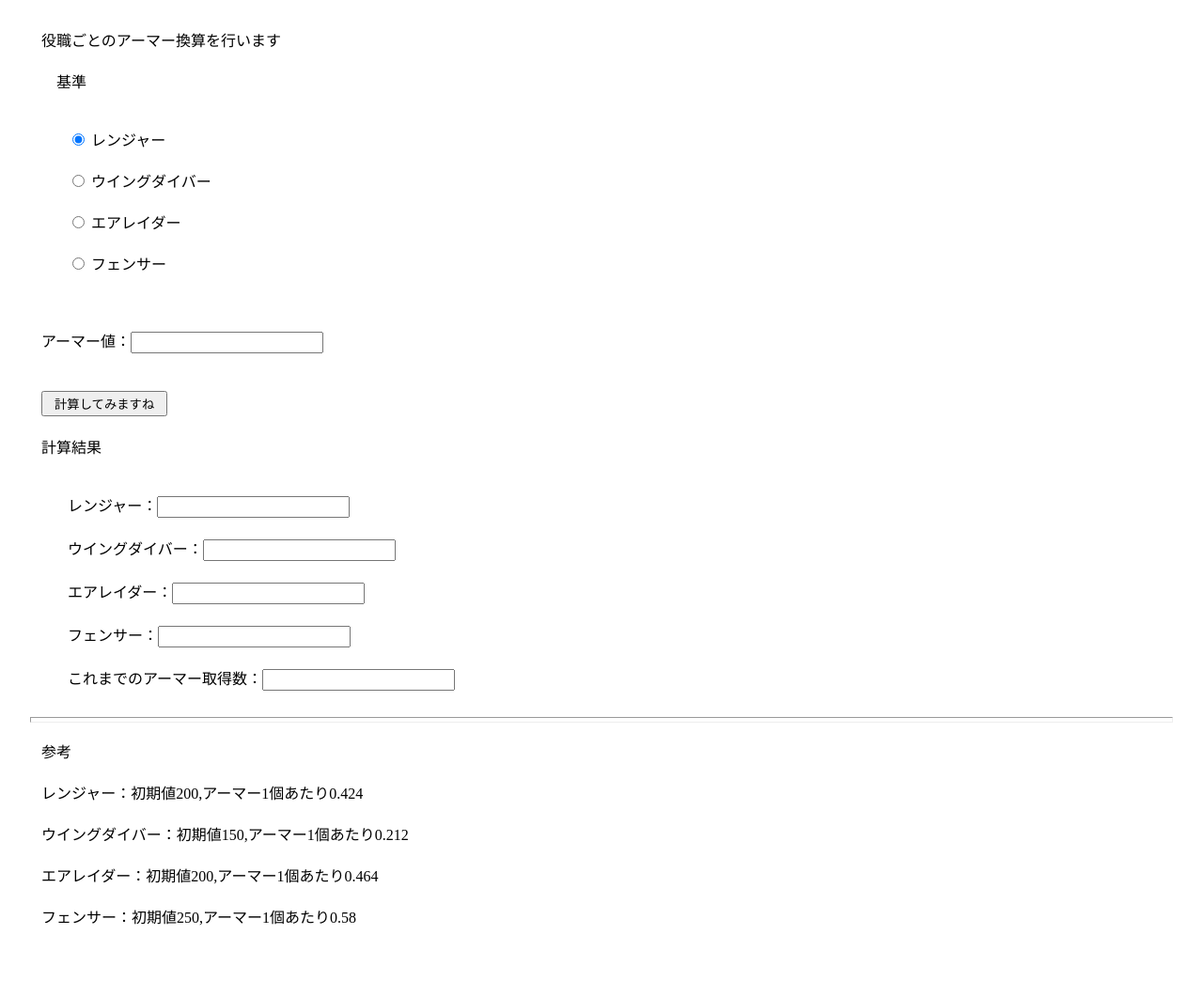
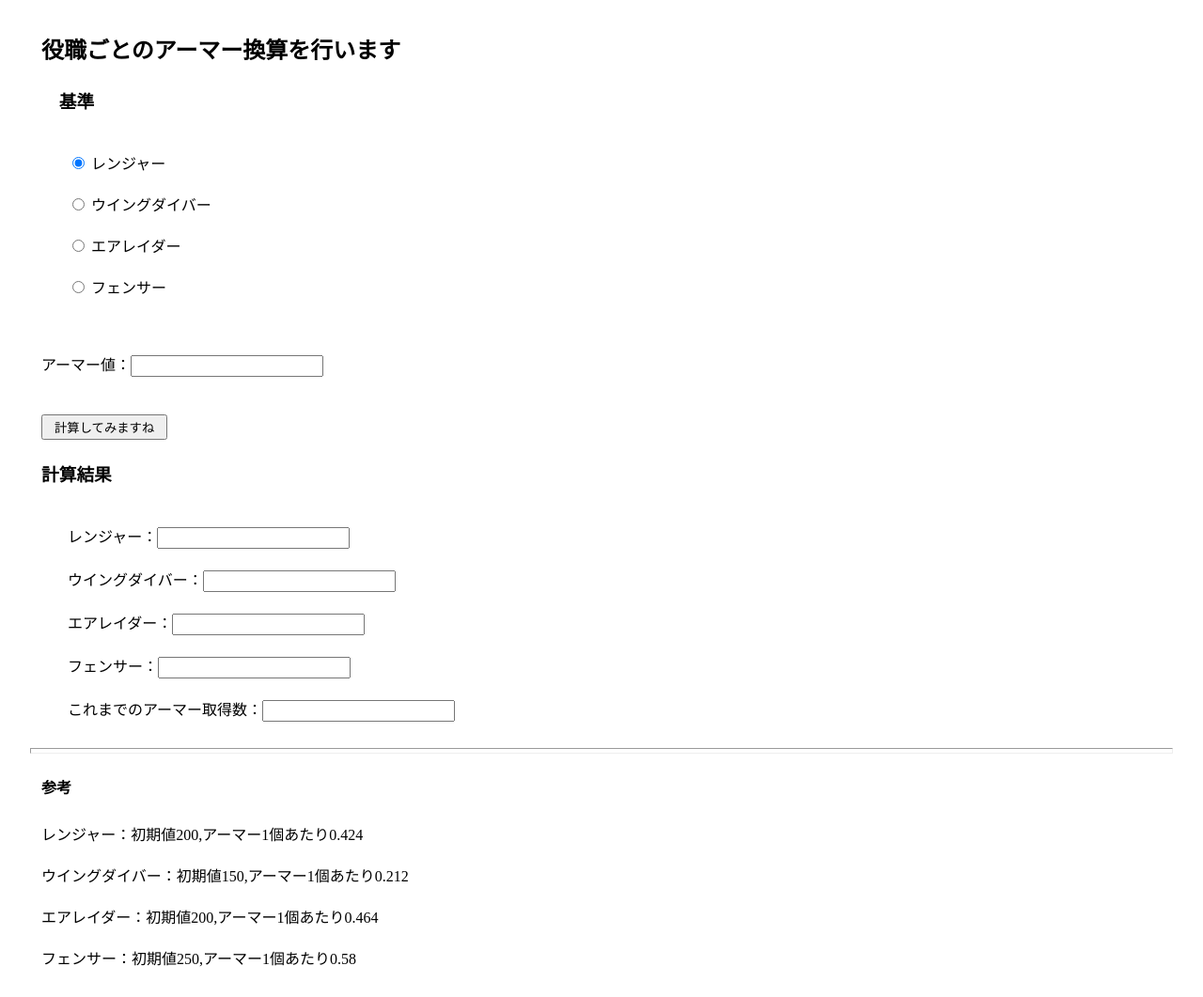
Before and after one commit to Palearctic/Palearctic.github.io, a plain HTML site: page edf.html in a window 1280 px wide. Shown: the whole page at 94% size. Before the commit the page ends 1017 px from the top, so only its background shows below. Drawn offline with Linux system fonts and the light colour scheme.

Commit message:
Update edf.html

```diff
--- a/edf.html
+++ b/edf.html
@@ -9,11 +9,12 @@
 
 <body>
 
-<p>
+
+<h2>
 役職ごとのアーマー換算を行います
-</p>
+</h2>
 
-<p>　基準　</p>
+<h3>　基準　</h3>
 <form name="work">
 	<p>　<input type="radio" name="q" value="r" checked> レンジャー </p>
 	<p>　<input type="radio" name="q" value="w"> ウイングダイバー </p>
@@ -31,9 +32,9 @@
 <input type="button" value="計算してみますね" onclick=branch()>
 </p>
 
-<p>
+<h3>
 計算結果
-</p>
+</h3>
 
 <form name="result">
 	<p>　レンジャー：<input type="text" name="r_result" /> </p>
@@ -85,7 +86,7 @@ function branch(){
 
 <hr>
 
-<p>参考</p>
+<h4>参考</h4>
 
 <p>レンジャー：初期値200,アーマー1個あたり0.424</p>
 <p>ウイングダイバー：初期値150,アーマー1個あたり0.212</p>
```
